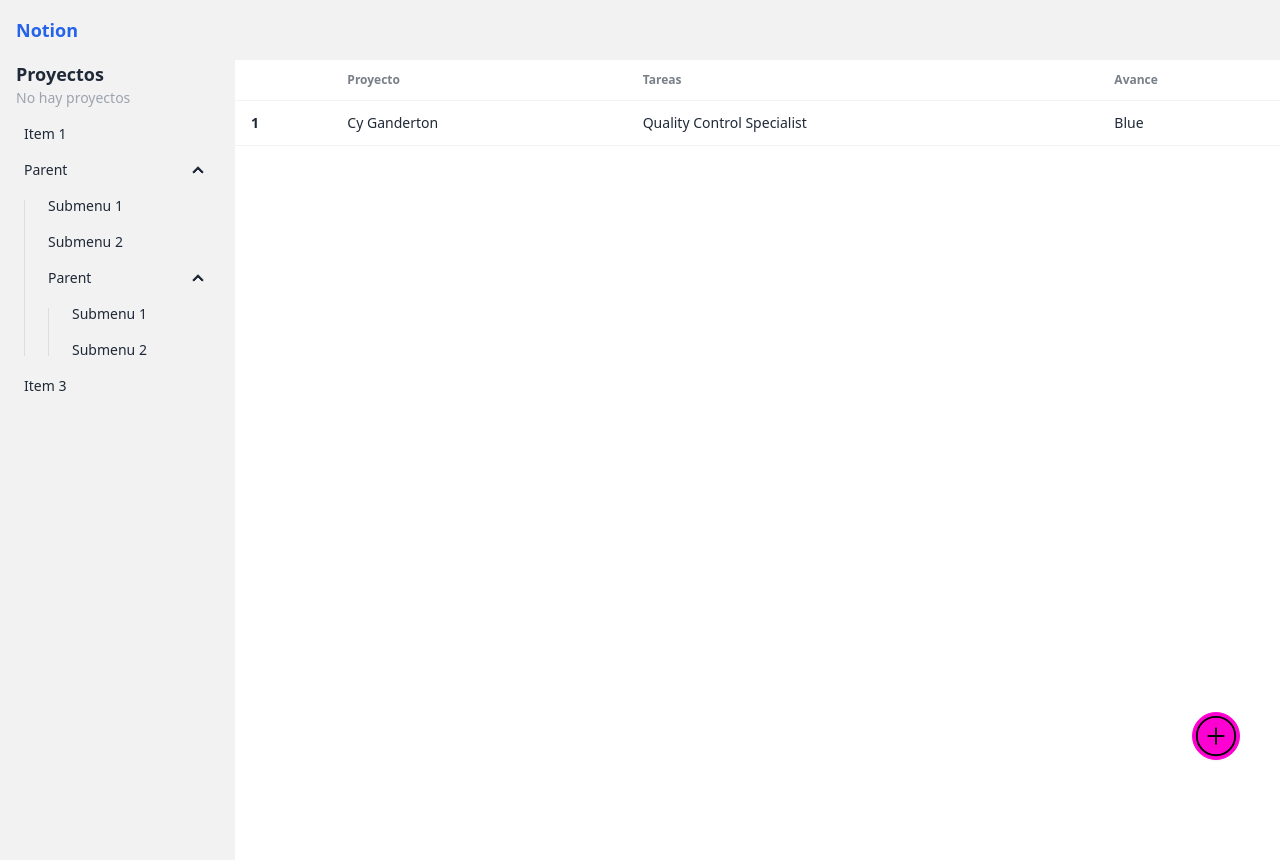
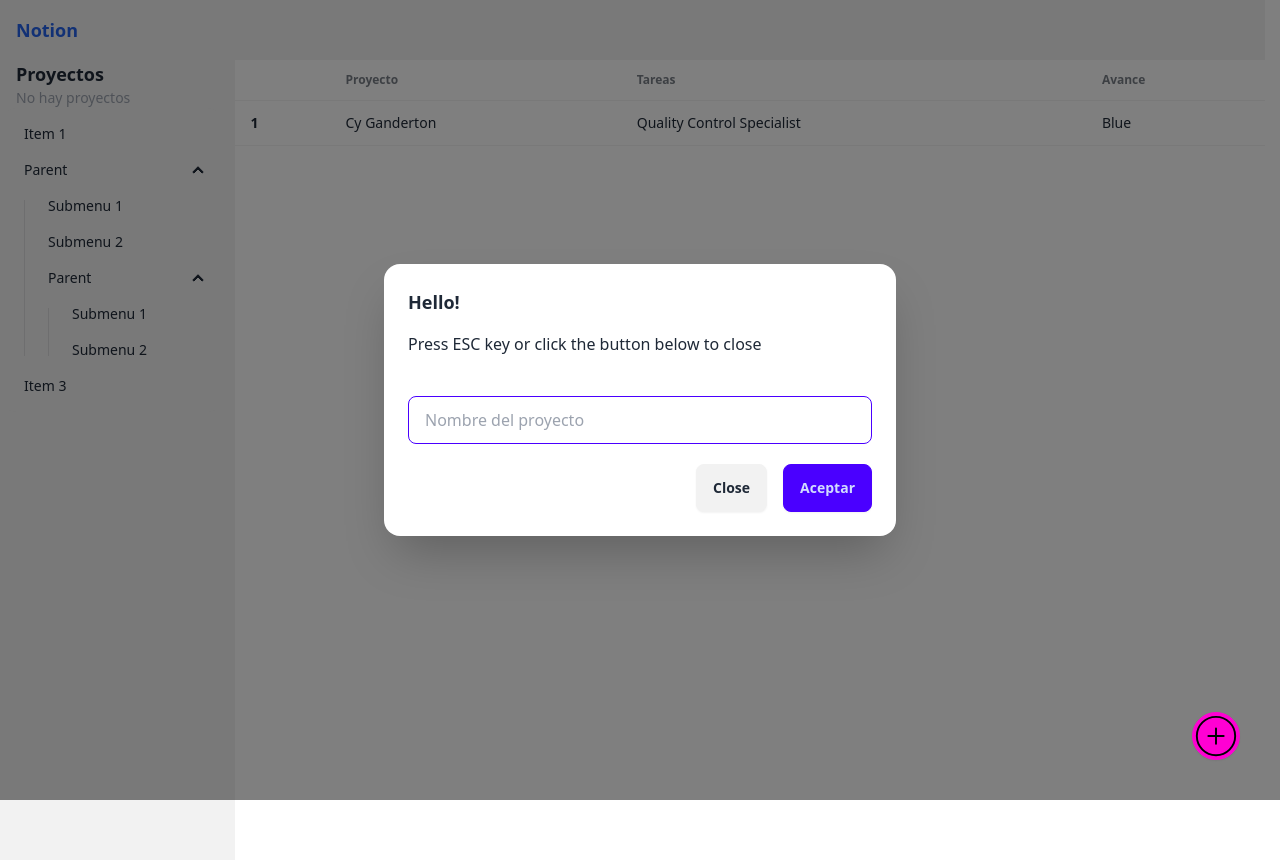
Before and after one commit to carlose2-glitch/06-projects-app, a Vue app: page /projects in a window 1280 px wide. Built offline with nearby package versions, Linux system fonts and the light colour scheme.

Commit message:
modals sin slots

```diff
--- /dev/null
+++ b/src/modules/common/components/inputModal.vue
@@ -0,0 +1,52 @@
+<template>
+  <dialog id="my_modal_1" class="modal" :open="true">
+    <div class="modal-box">
+      <h3 class="text-lg font-bold">Hello!</h3>
+      <p class="py-4">Press ESC key or click the button below to close</p>
+      <div class="modal-action flex flex-col">
+        <form method="dialog" @submit.prevent="submitValue">
+          <input
+            type="text"
+            placeholder="Nombre del proyecto"
+            class="input input-bordered input-primary w-full flex-1"
+            v-model="inputValue"
+          />
+          <!-- if there is a button in form, it will close the modal -->
+          <div class="flex justify-end mt-5">
+            <button class="btn mr-4">Close</button>
+            <button type="submit" class="btn btn-primary">Aceptar</button>
+          </div>
+        </form>
+      </div>
+    </div>
+  </dialog>
+
+  <div class="modal-backdrop fixed top-0 left-0 z-0 bg-black opacity-50 w-screen h-screen"></div>
+</template>
+
+<script lang="ts" setup>
+import { ref } from 'vue';
+
+interface Props {
+  open: boolean;
+}
+const emits = defineEmits<{
+  close: [void];
+  value: [text: String];
+}>();
+
+const inputValue = ref('');
+
+const submitValue = () => {
+  console.log({ value: inputValue.value });
+  if (!inputValue.value) {
+    //foco en el elemento
+
+    return;
+  }
+  emits('value', inputValue.value.trim());
+  emits('close');
+
+  inputValue.value = '';
+};
+</script>
--- a/src/modules/projects/views/ProjectsView.vue
+++ b/src/modules/projects/views/ProjectsView.vue
@@ -22,10 +22,13 @@
     </table>
   </div>
 
+  <InputModal />
+
   <fab-button @click="() => console.log('click')"> <AddCircle /> </fab-button>
 </template>
 
 <script lang="ts" setup>
 import FabButton from '@/modules/common/components/FabButton.vue';
 import AddCircle from '@/modules/common/components/icons/AddCircle.vue';
+import InputModal from '@/modules/common/components/inputModal.vue';
 </script>
```
